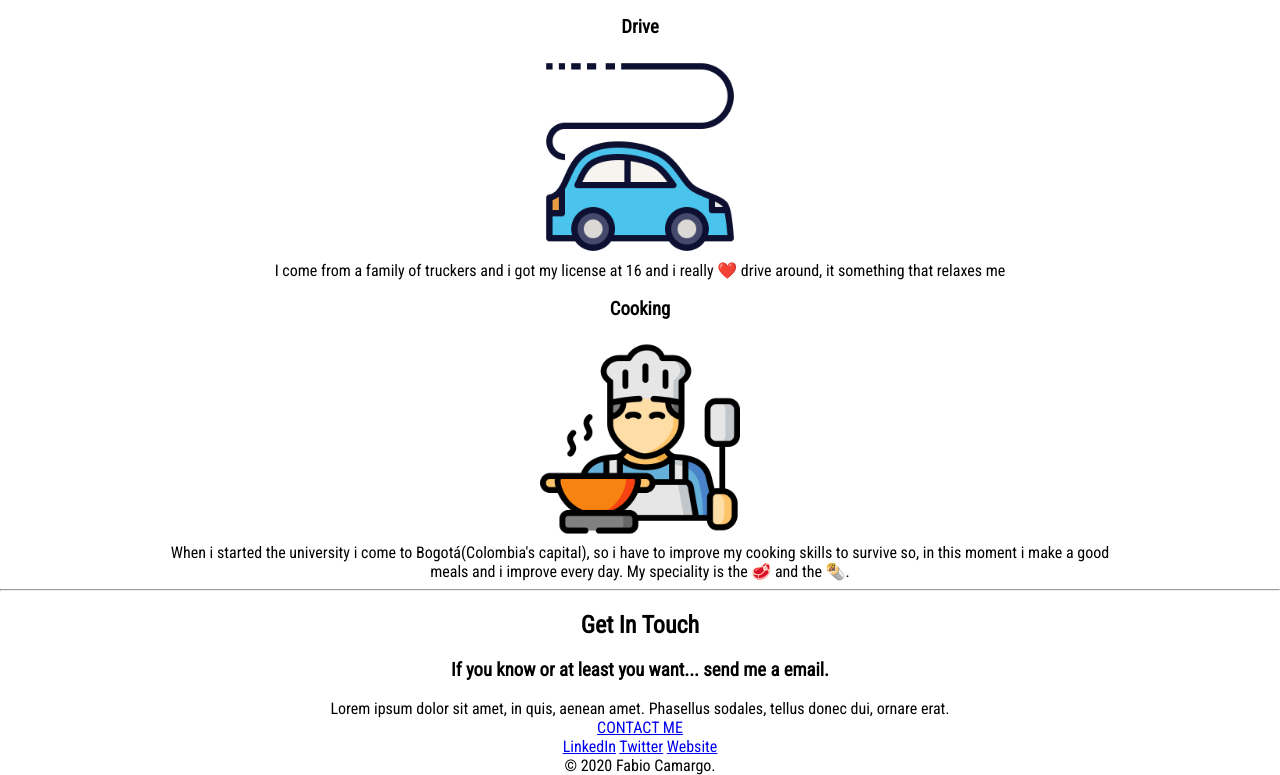
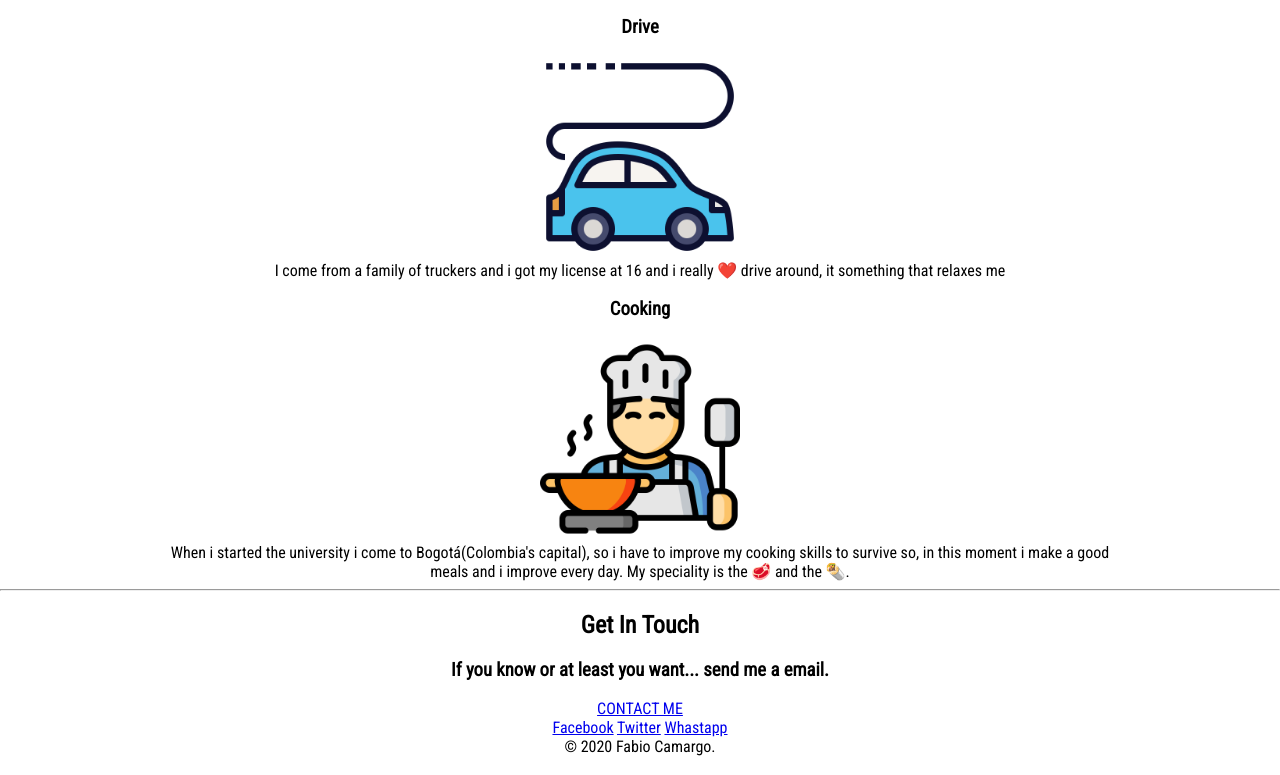
Before and after one commit to alejo2300/MyPresentationPage, a plain HTML site: page index.html in a window 1280 px wide. Shown: the part 1395-2170 px from the top of the page. Drawn offline with Linux system fonts and the light colour scheme; a web font is replaced by a local one.

Commit message:
All index done

```diff
--- a/index.html
+++ b/index.html
@@ -52,16 +52,15 @@
         <div class="contact-me">
           <h2>Get In Touch</h2>
           <h3>If you know or at least you want... send me a email.</h3>
-          <p>Lorem ipsum dolor sit amet, in quis, aenean amet. Phasellus sodales, tellus donec dui, ornare erat.</p>
-          <a class="btn" href="mailto:name@email.com">CONTACT ME</a>
+          <a class="btn" href="mailto:fcamargodiaz@gmail.com">CONTACT ME</a>
         </div>
       </div>
 
 
       <div class="bottom-container">
-        <a class="footer-link" href="https://www.linkedin.com/">LinkedIn</a>
-        <a class="footer-link" href="https://twitter.com/">Twitter</a>
-        <a class="footer-link" href="https://www.appbrewery.co/">Website</a>
+        <a class="footer-link" href="https://www.facebook.com/alejo.camargo3">Facebook</a>
+        <a class="footer-link" href="https://twitter.com/FabioAguacates">Twitter</a>
+        <a class="footer-link" href="https://wa.me/qr/BK7BBZUPDK5DG1">Whastapp</a>
         <p>© 2020 Fabio Camargo.</p>
       </div>
 
```
